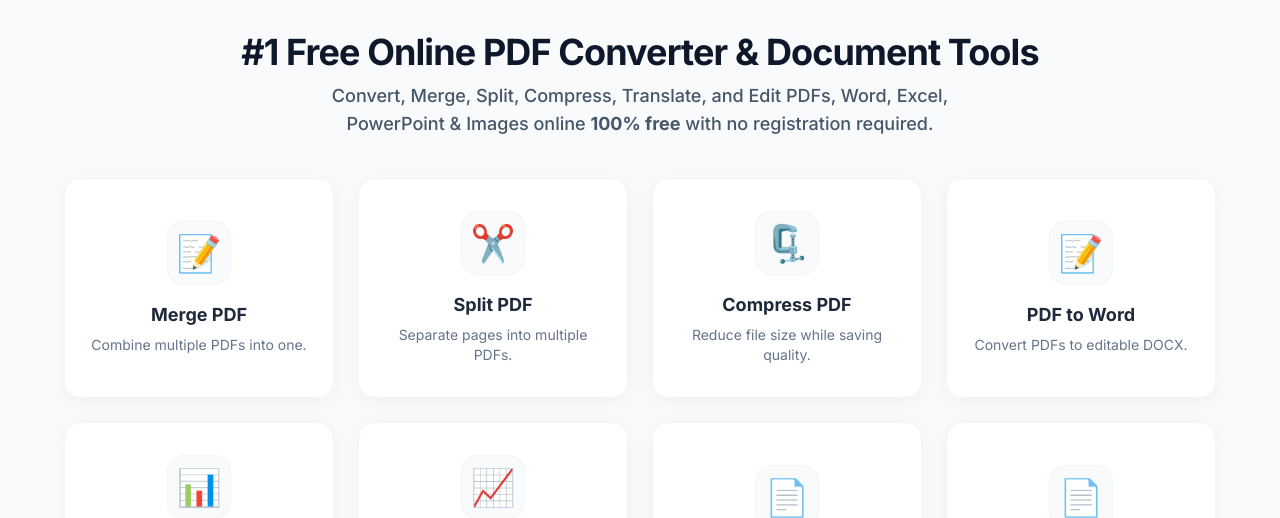
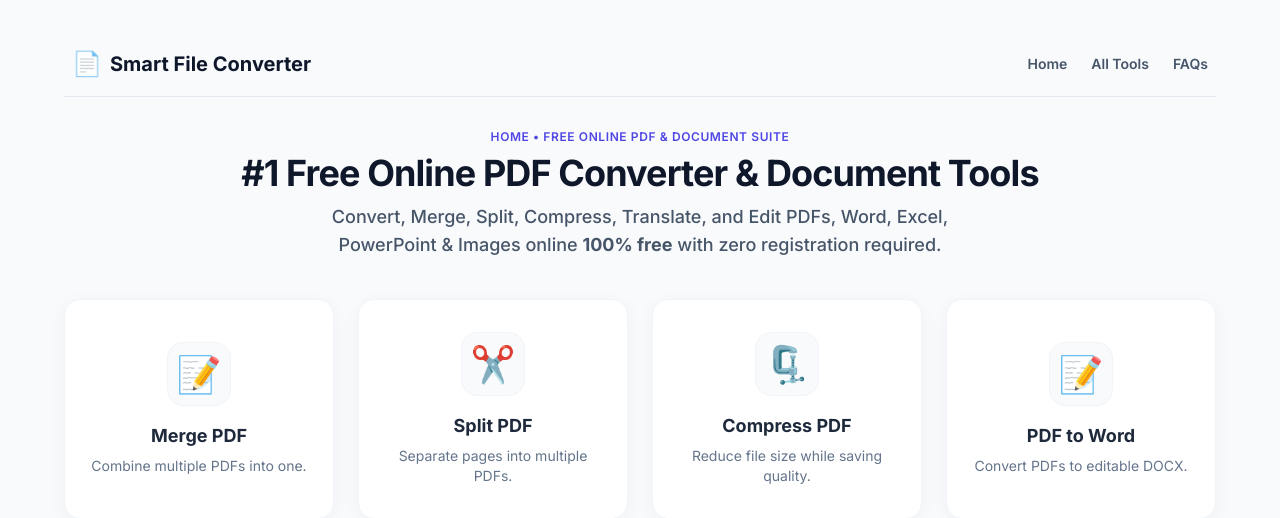
Before and after one commit to muhammadaliajaz/converter, a Flask app: page / in a window 1280 px wide. Shown: the top 518 px of the page. Run offline with Flask 3, Linux system fonts and the light colour scheme; some libraries are stand-ins or nearby versions.

Commit message:
Update meta description and fix canonical URL internal links

```diff
--- a/templates/index.html
+++ b/templates/index.html
@@ -4,7 +4,7 @@
     <meta charset="UTF-8">
     <meta name="viewport" content="width=device-width, initial-scale=1.0">
     <title id="pageTitle">#1 Free Online PDF Converter & Document Tools | Smart File Converter</title>
-    <meta name="description" id="metaDescription" content="Free online PDF converter and document toolkit. Merge, split, compress, translate, and convert PDFs, Word (DOCX), Excel (XLSX), PowerPoint (PPTX), and Images securely with zero registration.">
+    <meta name="description" id="metaDescription" content="Free online PDF & document tools. Merge, split, compress, and convert PDF, Word, Excel, and images instantly. 100% free with zero registration required.">
     <meta name="keywords" content="PDF converter, free PDF converter online, merge PDF, split PDF, compress PDF size, PDF to Word converter, Word to PDF, Excel to PDF, PPT to PDF, translate PDF, image converter online, unlock PDF, free PDF tools">
     <meta name="robots" content="index, follow, max-snippet:-1, max-image-preview:large, max-video-preview:-1">
     <meta name="google-site-verification" content="googleff8c761e6fbde718" />
@@ -22,14 +22,14 @@
     <meta property="og:type" content="website">
     <meta property="og:site_name" content="Smart File Converter">
     <meta property="og:title" id="ogTitle" content="#1 Free Online PDF Converter & Document Tools">
-    <meta property="og:description" id="ogDescription" content="Convert, compress, merge, translate and edit PDFs, Word documents, Excel sheets, and Images for free online securely and instantly.">
+    <meta property="og:description" id="ogDescription" content="Free online PDF & document tools. Merge, split, compress, and convert PDF, Word, Excel, and images instantly. 100% free with zero registration required.">
     <meta property="og:url" id="ogUrl" content="https://officialali.dev/">
     <meta property="og:image" content="https://officialali.dev/og-image.png">
 
     <!-- Twitter Card Meta Tags -->
     <meta name="twitter:card" content="summary_large_image">
     <meta name="twitter:title" id="twitterTitle" content="#1 Free Online PDF Converter & Document Tools">
-    <meta name="twitter:description" id="twitterDescription" content="Convert, compress, merge, translate and edit PDFs and images for free online securely.">
+    <meta name="twitter:description" id="twitterDescription" content="Free online PDF & document tools. Merge, split, compress, and convert PDF, Word, Excel, and images instantly. 100% free with zero registration required.">
     <meta name="twitter:image" content="https://officialali.dev/og-image.png">
 
     <meta name="csrf-token" content="{{ csrf_token() }}">
@@ -50,7 +50,7 @@
         "@type": "SoftwareApplication",
         "name": "Smart File Converter",
         "url": "https://officialali.dev/",
-        "description": "#1 Free Online PDF Converter & Document Management Suite. Merge PDF, Split PDF, Compress PDF, PDF to Word, Excel, PPT, Translate PDF & Image Converter.",
+        "description": "Free online PDF & document tools. Merge, split, compress, and convert PDF, Word, Excel, and images instantly. 100% free with zero registration required.",
         "applicationCategory": "UtilitiesApplication",
         "operatingSystem": "All",
         "offers": {
@@ -182,13 +182,29 @@
 </head>
 <body>
 
+    <!-- TOP NAVIGATION BAR (Internal Canonical Links for Search Crawlers) -->
+    <nav class="max-w-6xl mx-auto flex items-center justify-between py-4 px-2 mb-8 border-b border-slate-200" aria-label="Main Navigation">
+        <a href="https://officialali.dev/" title="Smart File Converter - Free Online PDF & Document Tools" class="flex items-center gap-2 text-slate-900 font-extrabold text-xl hover:text-indigo-600 transition">
+            <span class="text-2xl">📄</span>
+            <span>Smart File Converter</span>
+        </a>
+        <div class="flex items-center gap-6 text-sm font-semibold text-slate-600">
+            <a href="https://officialali.dev/" title="Home" class="hover:text-indigo-600 transition">Home</a>
+            <a href="https://officialali.dev/#directoryHeading" title="PDF & Document Tools Directory" class="hover:text-indigo-600 transition">All Tools</a>
+            <a href="https://officialali.dev/#faqHeading" title="Frequently Asked Questions" class="hover:text-indigo-600 transition">FAQs</a>
+        </div>
+    </nav>
+
     <!-- HEADER -->
     <header class="text-center mb-10">
+        <div class="text-xs font-semibold text-indigo-600 uppercase tracking-wider mb-2">
+            <a href="https://officialali.dev/" title="Home Page" class="hover:underline">Home</a> &bull; Free Online PDF &amp; Document Suite
+        </div>
         <h1 id="mainHeading" class="text-3xl sm:text-4xl font-extrabold text-slate-900 mb-2.5 tracking-tight">
             #1 Free Online PDF Converter & Document Tools
         </h1>
         <p class="text-slate-600 font-medium text-base sm:text-lg max-w-2xl mx-auto leading-relaxed">
-            Convert, Merge, Split, Compress, Translate, and Edit PDFs, Word, Excel, PowerPoint & Images online <strong>100% free</strong> with no registration required.
+            Convert, Merge, Split, Compress, Translate, and Edit PDFs, Word, Excel, PowerPoint & Images online <strong>100% free</strong> with zero registration required.
         </p>
     </header>
 
@@ -301,10 +317,10 @@
 
     <!-- WORKSPACE VIEW -->
     <section id="workspaceContainer" class="hidden max-w-2xl mx-auto glass-panel" aria-label="Tool Workspace">
-        <button id="backBtn" onclick="closeWorkspace()" aria-label="Back to Tools List" class="text-indigo-600 font-semibold mb-6 flex items-center hover:text-indigo-800 focus:outline-none focus:ring-2 focus:ring-indigo-500 rounded p-1.5 transition">
+        <a href="https://officialali.dev/" id="backBtn" onclick="closeWorkspace(); return false;" aria-label="Back to Home &amp; Tools List" class="inline-flex items-center text-indigo-600 font-semibold mb-6 hover:text-indigo-800 focus:outline-none focus:ring-2 focus:ring-indigo-500 rounded p-1.5 transition">
             <svg class="w-5 h-5 mr-1.5" aria-hidden="true" fill="none" stroke="currentColor" viewBox="0 0 24 24"><path stroke-linecap="round" stroke-linejoin="round" stroke-width="2" d="M15 19l-7-7 7-7"></path></svg>
             Back to Tools
-        </button>
+        </a>
 
         <div class="text-center mb-8">
             <div id="toolIcon" class="text-5xl mb-3" aria-hidden="true"></div>
@@ -511,8 +527,14 @@
 
     <!-- FOOTER -->
     <footer class="text-center py-10 text-xs text-slate-500 border-t border-slate-200 mt-20">
+        <div class="flex justify-center items-center gap-6 mb-4 font-semibold text-slate-600">
+            <a href="https://officialali.dev/" title="Home" class="hover:text-indigo-600 transition">Home</a>
+            <a href="https://officialali.dev/#directoryHeading" title="Tools Directory" class="hover:text-indigo-600 transition">Tools Directory</a>
+            <a href="https://officialali.dev/#faqHeading" title="FAQs" class="hover:text-indigo-600 transition">FAQs</a>
+            <a href="https://officialali.dev/sitemap.xml" title="Sitemap" class="hover:text-indigo-600 transition">Sitemap</a>
+        </div>
         <p class="mb-2 font-medium">Smart File Converter &copy; 2026. All rights reserved.</p>
-        <p>Free Online PDF, Word, Excel, PowerPoint, and Image Converter Toolkit.</p>
+        <p><a href="https://officialali.dev/" class="text-indigo-600 font-semibold hover:underline" title="Smart File Converter Home">Smart File Converter</a> - Free Online PDF, Word, Excel, PowerPoint, and Image Converter Toolkit.</p>
     </footer>
 
     <script>
@@ -578,7 +600,7 @@
                 document.getElementById('canonicalUrl')?.setAttribute('href', fullUrl);
             } else {
                 document.title = 'Smart File Converter - Free Online PDF & Document Tools';
-                const defaultDesc = 'Free online document converter. Merge, split, compress, translate, and convert PDFs, Word, Excel, PowerPoint, and Image files securely. 100% free with no registration.';
+                const defaultDesc = 'Free online PDF & document tools. Merge, split, compress, and convert PDF, Word, Excel, and images instantly. 100% free with zero registration required.';
                 document.getElementById('metaDescription')?.setAttribute('content', defaultDesc);
                 document.getElementById('ogTitle')?.setAttribute('content', 'Smart File Converter - All Your Document Tools in One Place');
                 document.getElementById('ogDescription')?.setAttribute('content', defaultDesc);
```
